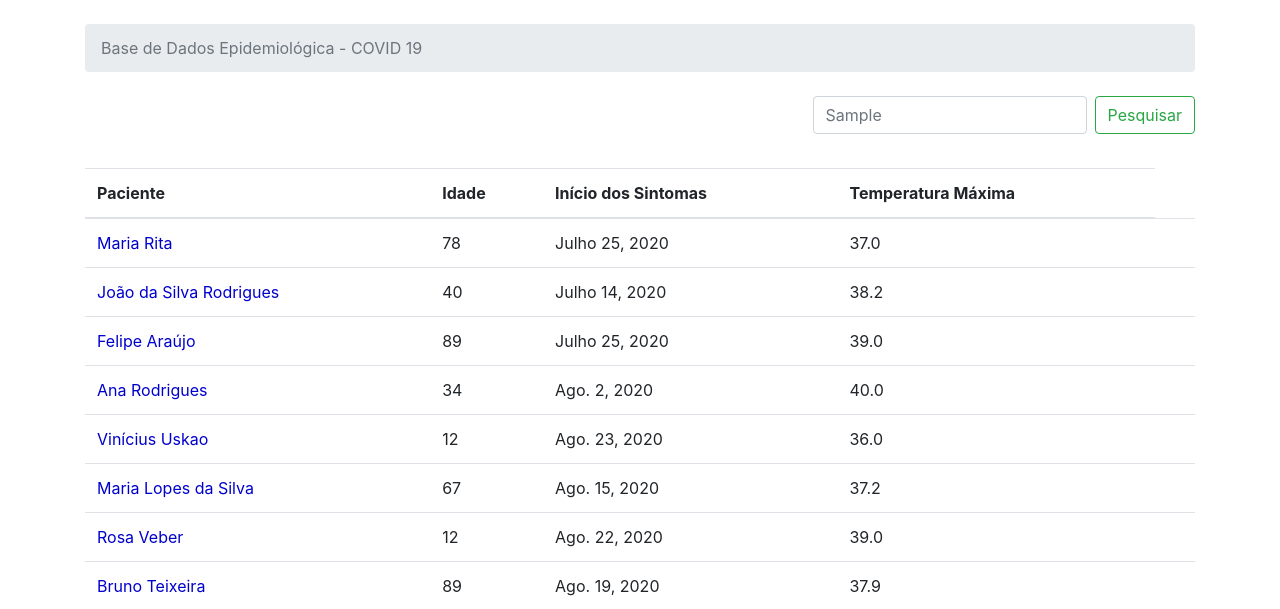
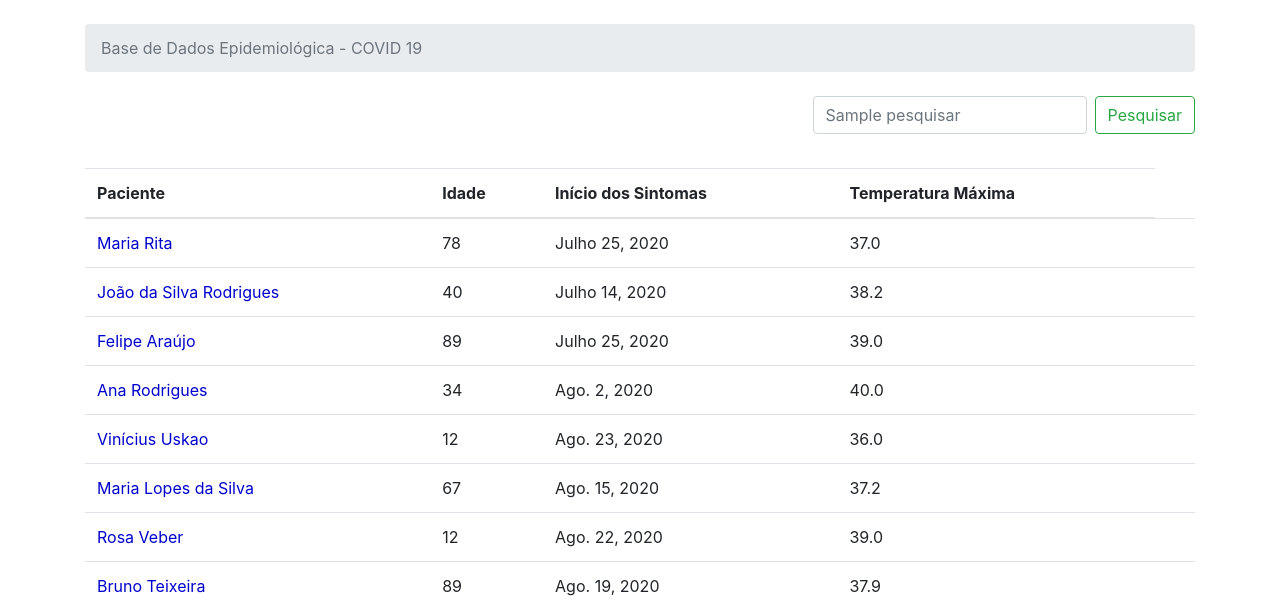
Before and after one commit to anapschuch/Covid19-Website, a Django app: template templates/home.html in a window 1280 px wide. Shown: the part 56-665 px from the top of the page. Run offline with Django 3.2, Linux system fonts and the light colour scheme; data comes from the database, SQL or seed files in the repository; the template is opened without the code that fills it: values that come from a table or form of the project are taken from there, most other values are stand-ins (such as "Sample title", 1, 10 or a date in 2020); some libraries are stand-ins or nearby versions.

Commit message:
Corrige bug input pesquisar vazio

```diff
--- a/pacientes/views.py
+++ b/pacientes/views.py
@@ -5,7 +5,9 @@ from .models import Paciente
 def home(request):
     pesquisar = request.GET.get('pesquisar')
     if pesquisar is not None:
-        pacientes = Paciente.objects.filter(nome__startswith=pesquisar)
+        pacientes = Paciente.objects.filter(nome__startswith=pesquisar).order_by('nome')
+        if len(pesquisar) == 0:
+            pesquisar = "Nome"
     else:
         pacientes = Paciente.objects.all().order_by('nome')
         pesquisar = "Nome"
--- a/templates/home.html
+++ b/templates/home.html
@@ -6,7 +6,7 @@
 
 {% block content %}
     <form class="form-inline float-right">
-        <input class="form-control mr-sm-2" type="search" placeholder={{ pesquisar }} aria-label="Pesquisar" name="pesquisar">
+        <input class="form-control mr-sm-2" type="search" placeholder="{{ pesquisar }}" aria-label="Pesquisar" name="pesquisar">
         <button class="btn btn-outline-success my-2 my-sm-0" type="submit">Pesquisar</button>
     </form>
     <br>
```
